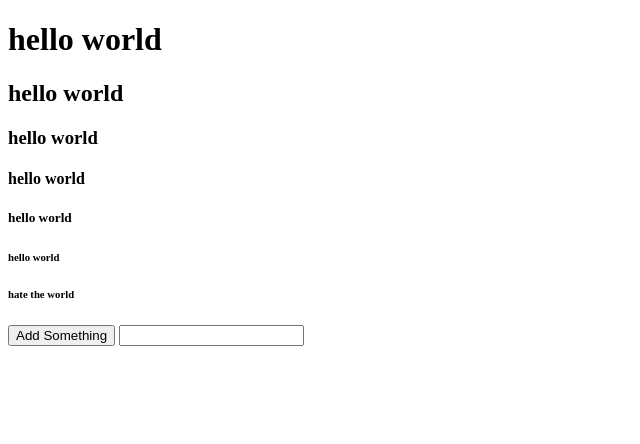
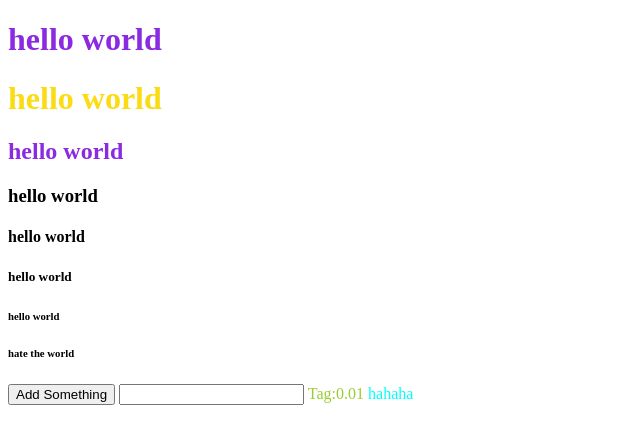
Before and after one commit to yaycyc29/yaycyc29.github.io, a plain HTML site: page index.html in a window 1280 px wide. Shown: the whole page, without its empty margins (0-640 px from the left). Drawn offline with Linux system fonts and the light colour scheme.

Commit message:
first commit
update index and create css

```diff
--- a/index.html
+++ b/index.html
@@ -2,11 +2,13 @@
 <html>
     <head>
         <title>Demo 1</title>
+        <link rel="stylesheet" href="style.css">
     </head>
     <body>
 
-        <h1>hello world</h1>
-        <h2>hello world</h2>
+        <h1 class="group1">hello world</h1>
+        <h1 id="second-h1">hello world</h1>
+        <h2 class="group1">hello world</h2>
         <h3>hello world</h3>
 
         <h4>hello world</h4>
@@ -16,6 +18,10 @@
 
             <button>Add Something</button>
             <input type="text">
+            <span>Tag:0.01</span>
+            <haha>hahaha</haha>
+
+
     </body>
 
 </html>
--- /dev/null
+++ b/style.css
@@ -0,0 +1,19 @@
+span{
+    color:yellowgreen
+}
+
+haha{
+    color:aqua
+}
+
+h1{
+    color:brown
+}
+
+#second-h1{
+    color:#fadb14
+}
+
+.group1{
+    color:blueviolet
+}
```
